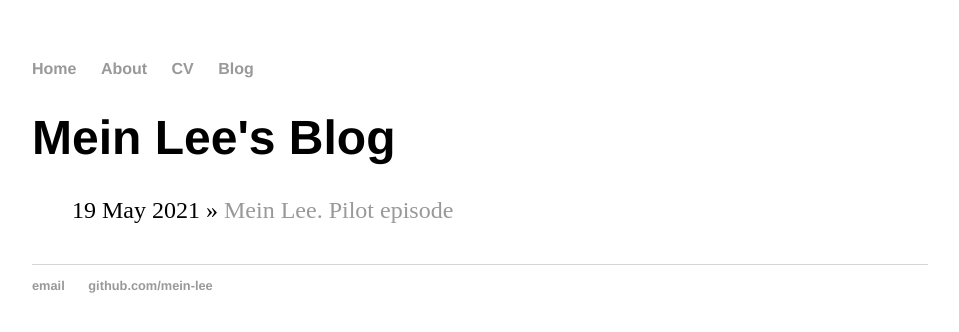
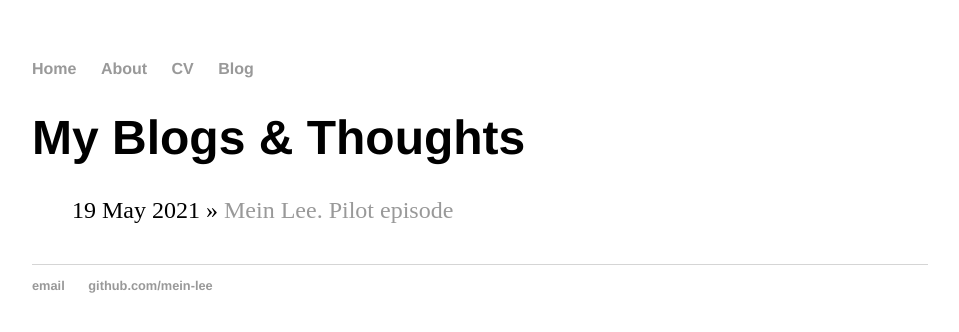
Before and after one commit to mein-lee/mein-lee.github.io, a Jekyll site: the page built from blog/index.html, in a window 1280 px wide. Shown: the top 332 px of the page, without its empty margins (160-1119 px from the left). Built offline with Jekyll 4.4.1, drawn with Linux system fonts in a browser that asks for light colours.

Commit message:
Update index.html

```diff
--- a/blog/index.html
+++ b/blog/index.html
@@ -1,6 +1,6 @@
 ---
 layout: default
-title: Mein Lee's Blog
+title: My Blogs & Thoughts
 ---
 	<h1>{{ page.title }}</h1>
 	<ul class="posts">
```
